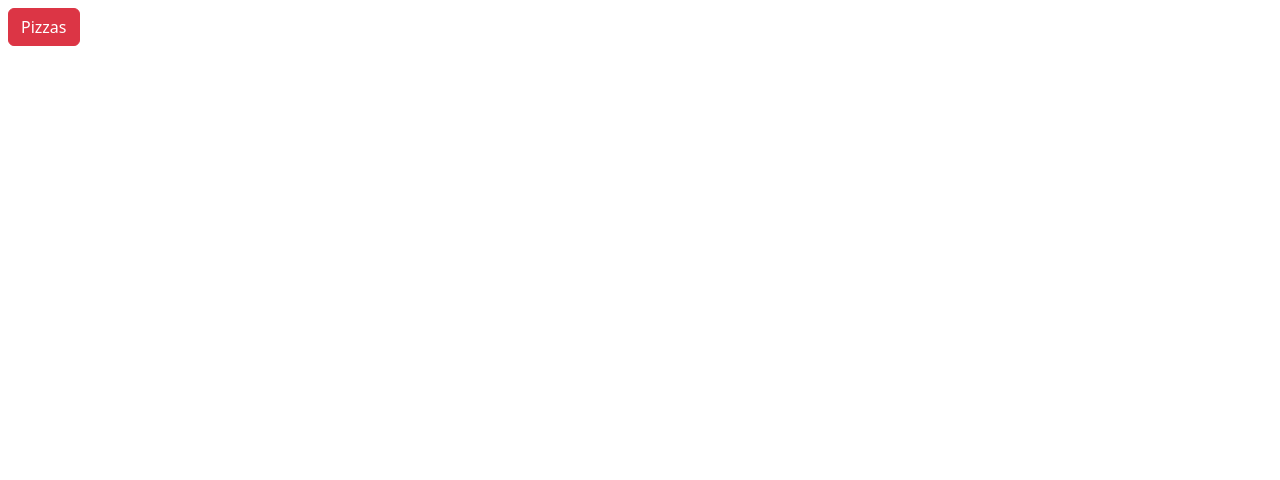
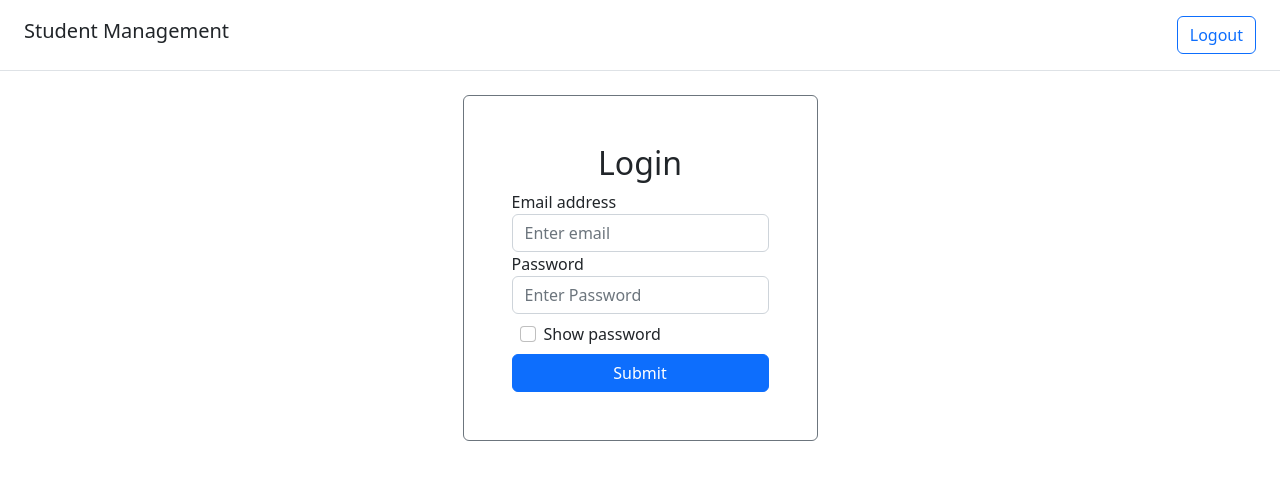
Before and after one commit to MarkNicholas-cpp/CRUD_Operations, an Angular app: page /Login in a window 1280 px wide. Before the commit this address led to /. Shown: the top 480 px of the page. Built offline with nearby package versions, Linux system fonts and the light colour scheme.

Commit message:
Added somting

```diff
--- a/src/app/app-routing.module.ts
+++ b/src/app/app-routing.module.ts
@@ -3,12 +3,14 @@ import { RouterModule, Routes } from '@angular/router';
 import { ReadComponent } from './read/read.component';
 import { OperationsComponent } from './operations/operations.component';
 import { DeleteComponent } from './delete/delete.component';
+import { LoginComponent } from './login/login.component';
 
 const routes: Routes = [
   {path:'',pathMatch:'full',redirectTo:"Read"}
   ,{path:'Read',component: ReadComponent},
   {path:'Insert',component:OperationsComponent}
-  ,{path:'Delete',component: DeleteComponent}
+  ,{path:'Delete',component: DeleteComponent},
+  {path:'Login',component: LoginComponent}
 ];
 
 @NgModule({
--- a/src/app/app.component.html
+++ b/src/app/app.component.html
@@ -1 +1,2 @@
-<app-food></app-food>
+<app-nav [loggedin]="loggedin"></app-nav>
+<router-outlet></router-outlet>
--- a/src/app/app.component.ts
+++ b/src/app/app.component.ts
@@ -1,10 +1,11 @@
-import { Component } from '@angular/core';
+import { Component, Input } from '@angular/core';
 
 @Component({
   selector: 'app-root',
   templateUrl: './app.component.html',
-  styleUrls: ['./app.component.css']
+  styleUrls: ['./app.component.css'],
 })
 export class AppComponent {
   title = 'CRUD_Operations';
+  loggedin: Boolean = localStorage.getItem('user') != undefined;
 }
--- a/src/app/app.module.ts
+++ b/src/app/app.module.ts
@@ -9,9 +9,11 @@ import { OperationsComponent } from './operations/operations.component';
 import { ReadComponent } from './read/read.component';
 import { DeleteComponent } from './delete/delete.component';
 import { FoodComponent } from './food/food.component';
+import { NavComponent } from './nav/nav.component';
+import { LoginComponent } from './login/login.component';
 
 @NgModule({
-  declarations: [AppComponent, OperationsComponent, ReadComponent, DeleteComponent, FoodComponent],
+  declarations: [AppComponent, OperationsComponent, ReadComponent, DeleteComponent, FoodComponent, NavComponent, LoginComponent],
   imports: [BrowserModule, AppRoutingModule, FormsModule, HttpClientModule],
   providers: [],
   bootstrap: [AppComponent],
--- /dev/null
+++ b/src/app/login/login.component.html
@@ -0,0 +1,24 @@
+<div class="d-flex align-items-center justify-content-center ">
+    <form #Form="ngForm" class="forms mt-2 border border-secondary rounded" (ngSubmit)="Login(Form)">
+        <div class="p-5 form">
+            <h2 class="text-center">Login</h2>
+            <div class="form-group">
+                <label for="Email">Email address</label>
+
+                <input type="email" required name="Email" ngModel #Email="ngModel" class="form-control" id="Email"
+                    placeholder="Enter email" />
+            </div>
+            <div class="form-group">
+                <label for="Password">Password</label>
+                <input [type]="showPwd.value?'text':'password'" class="form-control" ngModel #Password="ngModel" id="Password"
+                    placeholder="Enter Password" name="Password" required />
+            </div>
+            <div class="form-check m-2">
+                <input class="form-check-input" type="checkbox" name="showPwd" ngModel #showPwd="ngModel"
+                    id="Hideshow" />
+                <label class="form-check-label" for="Hideshow"> Show password </label>
+            </div>
+            <input type="submit" value="Submit" class="btn btn-primary w-100 d-block">
+        </div>
+    </form>
+</div>
--- /dev/null
+++ b/src/app/login/login.component.ts
@@ -0,0 +1,15 @@
+import { Component } from '@angular/core';
+import { NgForm } from '@angular/forms';
+
+@Component({
+  selector: 'app-login',
+  templateUrl: './login.component.html',
+  styleUrls: ['./login.component.css'],
+})
+export class LoginComponent {
+  Fail: Boolean = true;
+  Msg = '';
+  Login(Form:NgForm){
+    console.log(Form.form.value);
+  }
+}
--- /dev/null
+++ b/src/app/nav/nav.component.html
@@ -0,0 +1,7 @@
+<div class="d-flex flex-column flex-md-row align-items-center justify-content-between p-3 px-md-4 mb-3 bg-white border-bottom box-shadow">
+    <h5 class="font-weight-normal">Student Management</h5>
+    <nav class="nav-item">
+      <a class="btn btn-outline-primary" href="['/Login']" *ngIf="loggedin">Login</a>
+      <a class="btn btn-outline-primary" href="" *ngIf="!loggedin">Logout</a>
+    </nav>
+  </div>
--- a/src/app/operations/operations.component.html
+++ b/src/app/operations/operations.component.html
@@ -1,8 +1,9 @@
+
 <div class="form-group w-50 d-block mx-auto">
+    <label for="Rollno" class="form-label">Roll Number:</label>
+    <input type="text" name="Rollno" id="Rollno" class="form-control" [(ngModel)]="User.RollNumber">
     <label for="Name" class="form-label">Name:</label>
     <input type="text" name="Name" id="Name" class="form-control" [(ngModel)]="User.Name">
-    <label for="Rollno" class="form-label">Roll Number:</label>
-    <input type="text" name="Rollno" id="Rollno" class="form-control" [(ngModel)]="User.RollNumber">
     <input type="submit" value="Insert" class="btn btn-success my-2" (click)="Insert()">
     <div class="alert alert-success my-2" *ngIf="!(SuccessMsg =='')">{{SuccessMsg}}</div>
     <div class="alert alert-danger my-2" *ngIf="!(ErrorMsg =='')">{{ErrorMsg}}</div>
```
Also changed, not shown: src/app/nav/nav.component.ts (added, +10 -0 lines), src/app/login/login.component.css (added), src/app/nav/nav.component.css (added), 2 other files (tests, documents, lock files or other folders).
